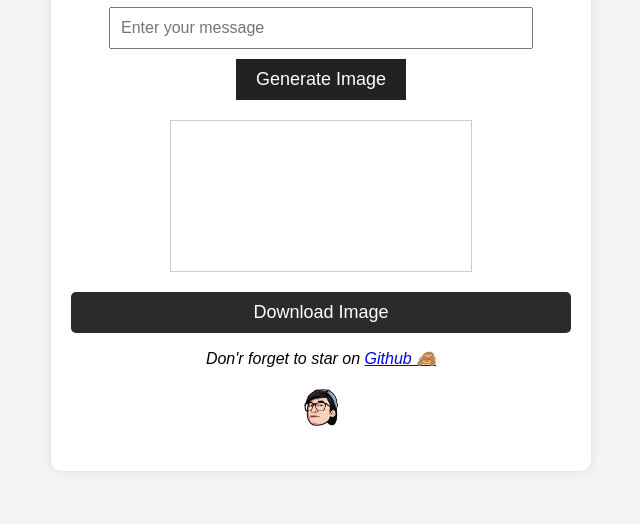
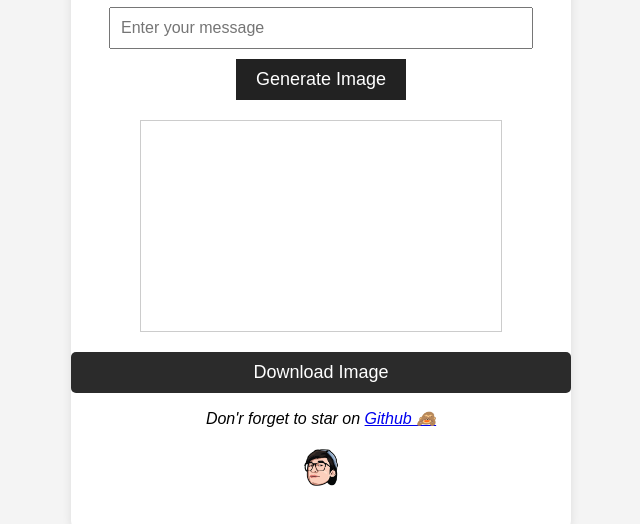
Before and after one commit to kevkevkevin/eid-greetings, a plain HTML site: page index.html in a window 1280 px wide. Shown: the part 196-720 px from the top of the page, without its empty margins (319-959 px from the left). Drawn offline with nearby package versions, Linux system fonts and the light colour scheme.

Commit message:
Update style.css

```diff
--- a/style.css
+++ b/style.css
@@ -8,7 +8,7 @@ body {
     width: 100%;
     max-width: 500px;
     margin: auto;
-    padding: 20px;
+    padding: 20px 0;
     background: white;
     box-shadow: 0px 0px 10px rgba(0, 0, 0, 0.1);
     border-radius: 10px;
@@ -38,9 +38,10 @@ button:hover {
 
 canvas {
     display: block;
+    padding: 30px;
     margin: 20px auto;
     border: 1px solid #ccc;
-    max-width: 500px;
+    max-width: 100%;
 }
 
 #download {
```
